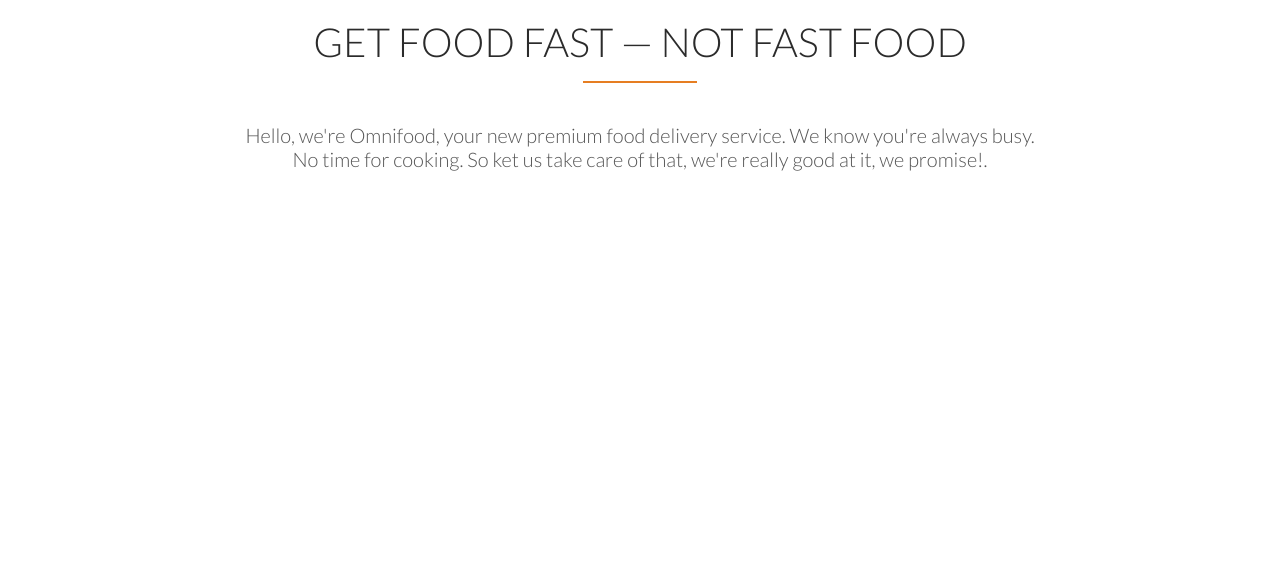
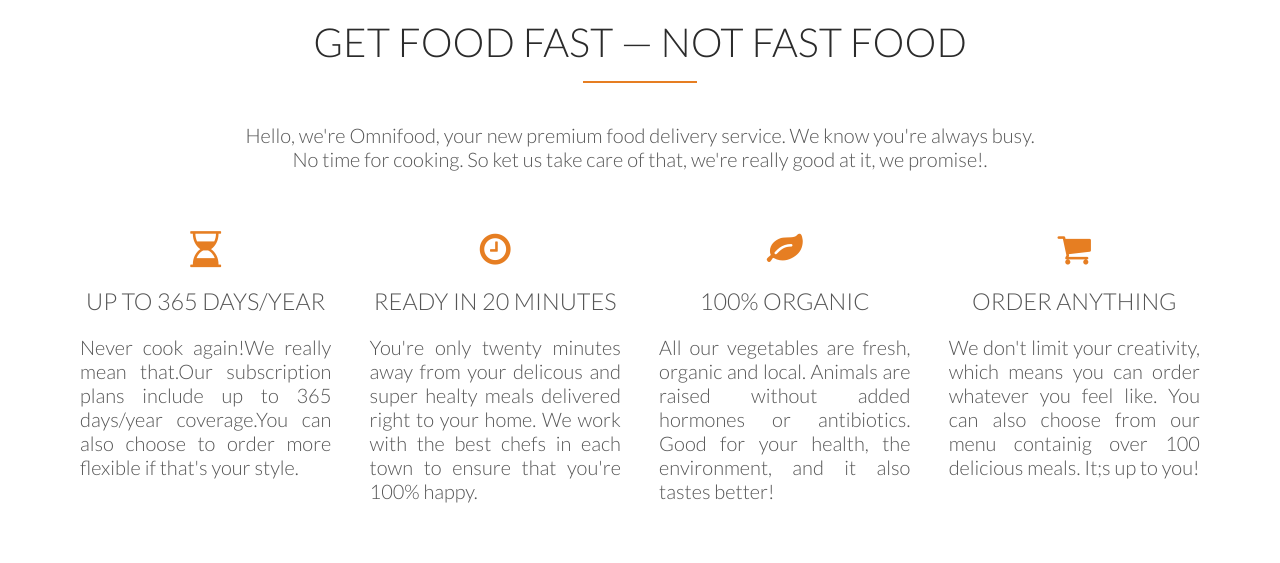
Before and after one commit to darshnabshosahalli/OmniFood, a plain HTML site: page index.html in a window 1280 px wide. Shown: the part 822-1385 px from the top of the page. Before the commit the page ends 993 px from the top, so only its background shows below. Drawn offline with Linux system fonts and the light colour scheme.

Commit message:
finished features section

```diff
--- a/index.html
+++ b/index.html
@@ -7,6 +7,7 @@
         <link href="https://fonts.googleapis.com/css?family=Lato:100,300,400&display=swap" rel="stylesheet">
         <link rel="stylesheet" href="vendors/css/grid.css">
         <link rel="stylesheet" href="resourses/css/style.css">
+        <link rel="stylesheet" href="https://cdnjs.cloudflare.com/ajax/libs/font-awesome/4.7.0/css/font-awesome.min.css">
     </head>
     <body>
         <header>
@@ -36,6 +37,58 @@
                 <h2>Get food fast &mdash; not fast food</h2>
                 <p>Hello, we're Omnifood, your new premium food delivery service. We know you're always busy.<br>
                     No time for cooking. So ket us take care of that, we're really good at it, we promise!.</p>
+                <div class="row">
+                    <div class="col span-1-of-4 feature-1">
+                        <i class="fa fa-hourglass-half" aria-hidden="true"></i>
+                        <h3>UP TO 365 DAYS/YEAR</h3>
+                        <p>
+                            Never cook again!We really
+                            mean that.Our subscription
+                            plans include up to 365
+                            days/year coverage.You can also
+                            choose to order more flexible if
+                            that's your style.
+                        </p>
+                    </div>
+                    <div class="col span-1-of-4 feature-1">
+                        <i class="fa fa-clock-o" aria-hidden="true"></i>
+                        <h3>READY IN 20 MINUTES</h3>
+                        <p>
+
+                            You're only twenty minutes
+                            away from your delicous and
+                            super healty meals delivered
+                            right to your home. We work
+                            with the best chefs in each town
+                            to ensure that you're 100%
+                            happy.
+                        </p>
+                    </div>
+                    <div class="col span-1-of-4 feature-1">
+                        <i class="fa fa-leaf" aria-hidden="true"></i>
+                        <h3>100% ORGANIC</h3>
+                        <p>
+                            All our vegetables are fresh,
+                            organic and local. Animals are
+                            raised without added hormones
+                            or antibiotics. Good for your
+                            health, the environment, and it
+                            also tastes better!
+                        </p>
+                    </div>
+                    <div class="col span-1-of-4 feature-1">
+                        <i class="fa fa-shopping-cart" aria-hidden="true"></i>
+                        <h3>ORDER ANYTHING</h3>
+                        <p>
+                            We don't limit your creativity,
+                            which means you can order
+                            whatever you feel like. You can
+                            also choose from our menu
+                            containig over 100 delicious
+                            meals. It;s up to you!
+                        </p>
+                    </div>
+                </div>
             </section>
         </main>
     </body>
--- a/resourses/css/style.css
+++ b/resourses/css/style.css
@@ -132,3 +132,24 @@ a.btn-border:hover, a.btn-border:focus {
     text-align: center;
     color: #555;
 }
+.feature-1 {
+    text-align: center;
+    margin-bottom: 60px;
+    margin-top: 60px;
+}
+.feature-1 i {
+    font-size: 180%;
+    color: #e67e22;
+}
+.feature-1 h3 {
+    font-family: 'Lato';
+    color: #555;
+    font-weight: 300;
+    margin-top: 20px;
+    margin-bottom: 20px;
+}
+.feature-1 p {
+    text-align: justify;
+    padding-left: 10px;
+    padding-right: 10px;
+}
```
